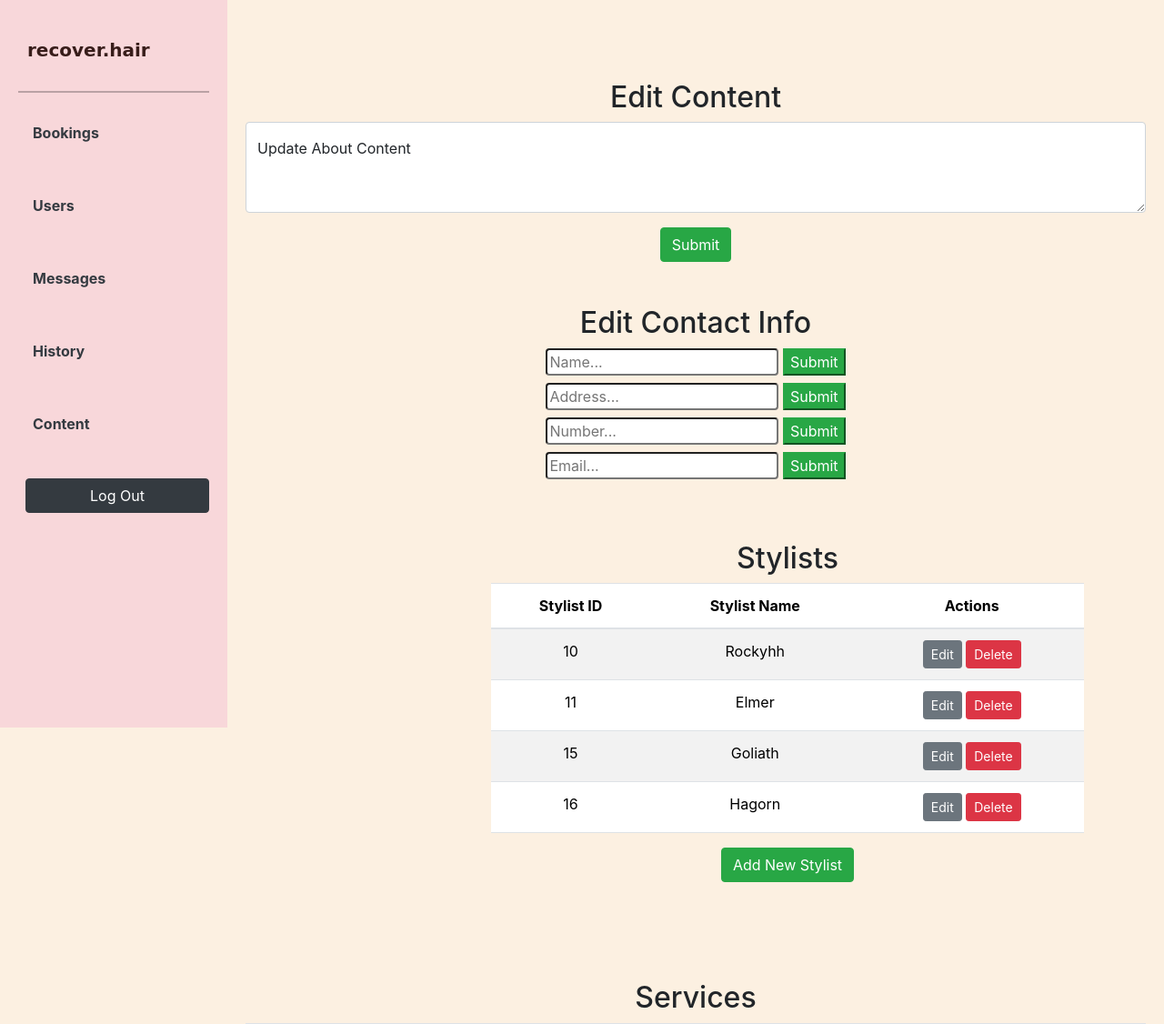
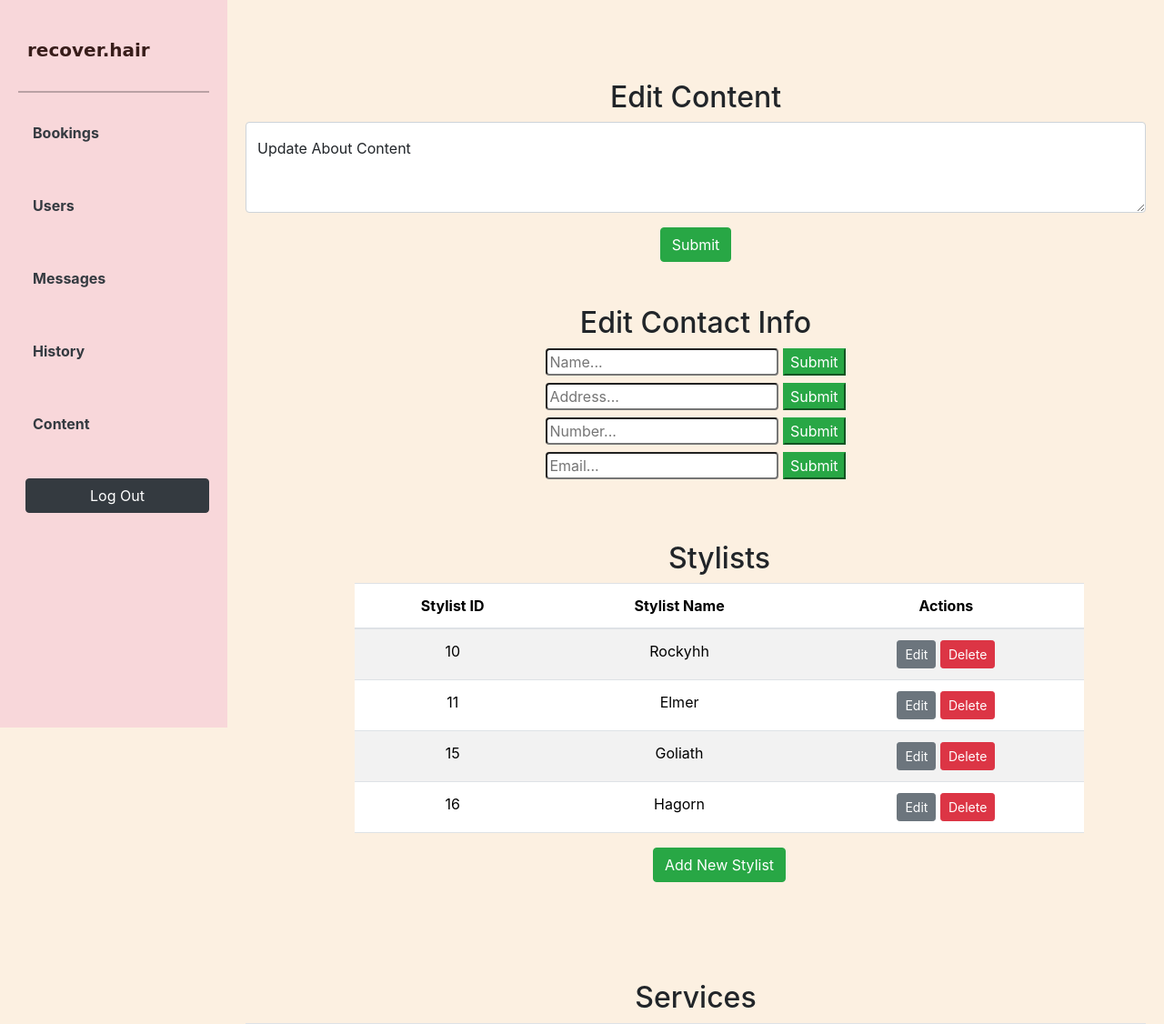
Before and after one commit to RockyBalbonys/SalonAppointmentSystem, a PHP site: page /content.php in a window 1280 px wide. Shown: the top 1126 px of the page at 91% size. Run offline with PHP 8.4, Linux system fonts and the light colour scheme; a user stored in the database is signed in; data comes from the database, SQL or seed files in the repository.

Commit message:
align center

```diff
--- a/admin/content.php
+++ b/admin/content.php
@@ -43,6 +43,10 @@
         padding: 20px;
     }
 
+    .content1 {
+        margin-left: 100px;
+        padding: 20px;
+    }
 
 
     .logo{
@@ -175,7 +179,7 @@
                     ?>
                 </form>
 
-                <div class="content">
+                <div class="content1">
     <div class="d-flex flex-column align-items-center mt-5 me-5">
         <h2>Stylists</h2>
         <div class="table-responsive">
```
Also changed, not shown: client/assets/664e2c14c385e_item.png (added), client/assets/664e2e898eef9_hero.jpg (added).
